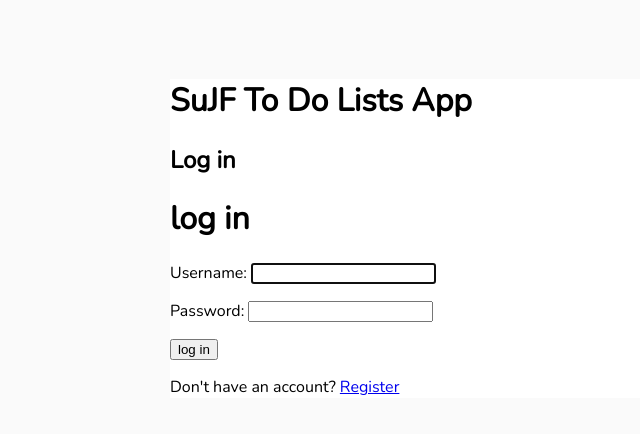
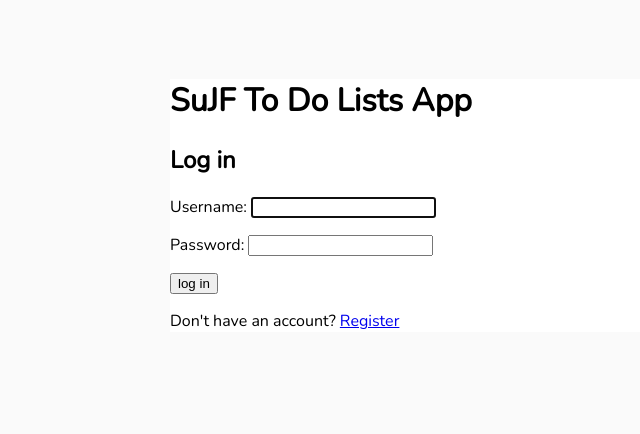
Before and after one commit to Arunavaskar/todo_list, a Django app: a page that uses base/templates/base/login.html in a window 1280 px wide. Shown: the top 434 px of the page, without its empty margins (195-835 px from the left). Run offline with Django 3.2, Linux system fonts and the light colour scheme.

Commit message:
Extra codes deleted
removed the commented head tags along with the h2 tags mentioning the page names

```diff
--- a/base/templates/base/login.html
+++ b/base/templates/base/login.html
@@ -2,20 +2,8 @@
 {% extends 'base/main.html' %}
 {% block content %}
 
-<!-- <!DOCTYPE html>
-<html lang="en">
-
-<head>
-    <meta charset="UTF-8">
-    <meta http-equiv="X-UA-Compatible" content="IE=edge">
-    <meta name="viewport" content="width=device-width, initial-scale=1.0">
-    <title>Document</title>
-</head> -->
-
 <body>
-    <h1>log in</h1>
-
-    <form method='POST' action="">
+    <form method='POST' action="" class="main">
         {% csrf_token %}
         {{form.as_p}}
         <input type="submit" value="log in">
@@ -23,8 +11,8 @@
     </form>
 
     <p>Don't have an account? <a href="{% url 'register' %}">Register</a></p>
+
 </body>
 
-<!-- </html> -->
 
 {% endblock content %}
```
Also changed, not shown: base/templates/base/register.html (+2 -11 lines), base/templates/base/task_confirm_delete.html (+1 -10 lines), base/templates/base/task_form.html (+4 -11 lines), base/templates/base/task_list.html (+2 -12 lines), db.sqlite3.
